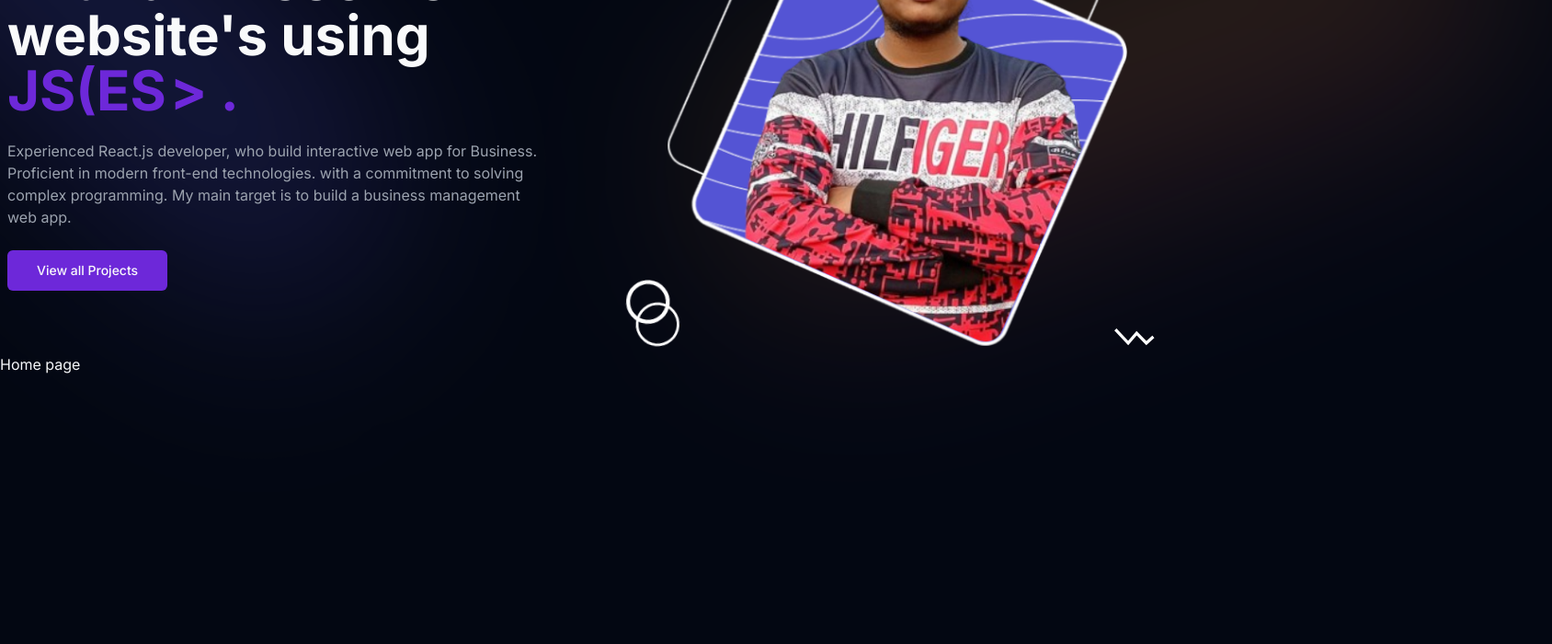
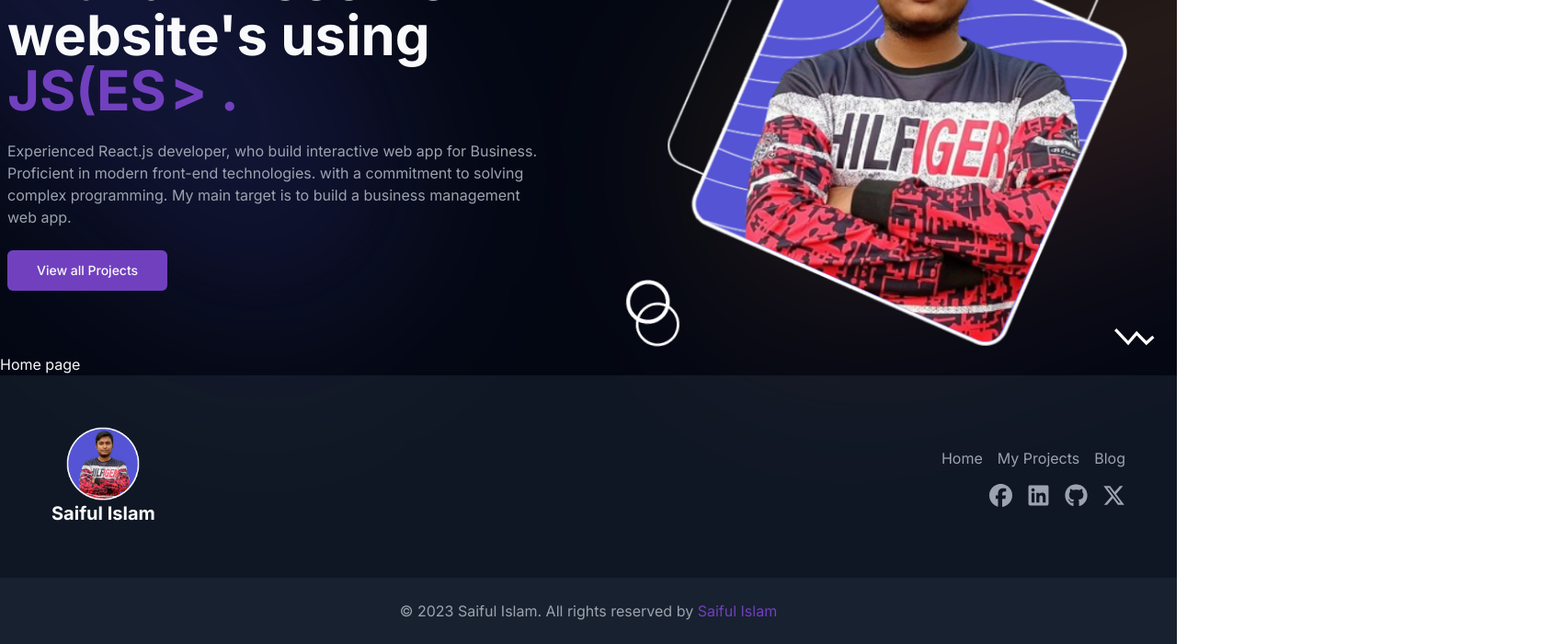
Before and after one commit to saiful7778/portfolio, a Next.js app: page / in a window 1280 px wide. Shown: the part 232-932 px from the top of the page at 92% size, 1688 px wide, since content can reach past the window. Before the commit the page ends 800 px from the top, so only its background shows below. Built offline with nearby package versions, Linux system fonts and the light colour scheme.

Commit message:
add footer

```diff
--- a/package.json
+++ b/package.json
@@ -15,6 +15,7 @@
     "framer-motion": "^11.2.9",
     "lucide-react": "^0.380.0",
     "next": "14.2.3",
+    "next-auth": "^4.24.7",
     "react": "^18",
     "react-dom": "^18",
     "react-icons": "^5.2.1",
--- a/src/app/(frontend)/layout.tsx
+++ b/src/app/(frontend)/layout.tsx
@@ -1,15 +1,17 @@
 import Banner from "@/components/shared/Banner";
+import Footer from "@/components/shared/Footer";
 import Navbar from "@/components/shared/Navbar";
 import { ReactNode } from "react";
 
 export default function FrontendLayout({ children }: { children: ReactNode }) {
   return (
     <>
-      <header>
+      <header className="container">
         <Navbar />
         <Banner />
       </header>
-      <main>{children}</main>
+      <main className="container">{children}</main>
+      <Footer />
     </>
   );
 }
--- a/src/app/globals.css
+++ b/src/app/globals.css
@@ -10,7 +10,7 @@
     --card-foreground: 210 20% 98%;
     --popover: 224 71.4% 4.1%;
     --popover-foreground: 210 20% 98%;
-    --primary: 263.4 70% 50.4%;
+    --primary: 263 50% 50%;
     --primary-foreground: 210 20% 98%;
     --secondary: 215 27.9% 16.9%;
     --secondary-foreground: 210 20% 98%;
@@ -30,9 +30,6 @@
 @layer base {
   * {
     @apply border-border;
-  }
-  body {
-    @apply container relative min-h-screen w-full overflow-x-hidden bg-background text-foreground;
   }
 }
 
--- a/src/app/layout.tsx
+++ b/src/app/layout.tsx
@@ -1,7 +1,6 @@
 import type { Metadata } from "next";
 import { Inter } from "next/font/google";
 import "./globals.css";
-import cn from "@/lib/utils/cn";
 
 const inter = Inter({ subsets: ["latin"] });
 
@@ -17,8 +16,10 @@ export default function RootLayout({
 }>) {
   return (
     <html lang="en">
-      <body className={cn("selection:bg-primary", inter.className)}>
-        {children}
+      <body className={inter.className}>
+        <div className="relative min-h-screen w-full overflow-x-hidden bg-background text-foreground selection:bg-primary">
+          {children}
+        </div>
       </body>
     </html>
   );
--- a/src/components/shared/Banner.tsx
+++ b/src/components/shared/Banner.tsx
@@ -11,9 +11,9 @@ import bannerProfile from "../../../public/banner_profile.png";
 
 export default function Banner() {
   return (
-    <section className="relative mx-auto flex w-full max-w-7xl flex-col items-center justify-between gap-20 p-2 lg:flex-row">
+    <section className="relative flex flex-col items-center justify-between gap-20 p-2 lg:flex-row">
       <div className="absolute -left-96 top-0 z-0 h-[300px] w-[900px] rotate-45 rounded-full bg-blue-blob blur-[100px] filter" />
-      <div className="relative z-[1] w-full lg:w-1/2">
+      <div className="z-[1] w-full lg:w-1/2">
         <h2 className="text-2xl uppercase tracking-widest">
           Hi, I{`'`}m Saiful Islam
         </h2>
--- /dev/null
+++ b/src/components/shared/Footer.tsx
@@ -0,0 +1,63 @@
+import Image from "next/image";
+import Link from "next/link";
+import profileImage from "../../../public/saiful_image.png";
+import { navLinks } from "@/lib/staticData";
+import { FaFacebook, FaLinkedin, FaGithub, FaXTwitter } from "react-icons/fa6";
+
+export default function Footer() {
+  return (
+    <footer className="bg-gray-800/50">
+      <div className="flex flex-col items-center justify-between gap-4 p-14 md:flex-row">
+        <Link href="/">
+          <Image
+            src={profileImage}
+            className="mx-auto"
+            width={80}
+            height={80}
+            alt="site logo"
+          />
+          <span className="text-xl font-bold">Saiful Islam</span>
+        </Link>
+        <div>
+          <nav className="flex items-center gap-4 whitespace-nowrap capitalize text-muted-foreground">
+            {navLinks.map((nav, idx) => (
+              <Link key={"footer-nav-item-" + idx} href={nav.path}>
+                {nav.navName}
+              </Link>
+            ))}
+          </nav>
+          <div className="mt-4 flex items-center justify-end gap-4 text-muted-foreground max-md:justify-center">
+            <Link
+              href="https://www.facebook.com/Saiful.Islam.Rafi.89"
+              target="_blank"
+            >
+              <FaFacebook size={25} />
+            </Link>
+            <Link
+              href="https://www.linkedin.com/in/saiful-islam-0471b924b"
+              target="_blank"
+            >
+              <FaLinkedin size={25} />
+            </Link>
+            <Link href="https://github.com/saiful7778" target="_blank">
+              <FaGithub size={25} />
+            </Link>
+            <Link href="https://x.com/SaifulI87764986" target="_blank">
+              <FaXTwitter size={25} />
+            </Link>
+          </div>
+        </div>
+      </div>
+      <p className="bg-gray-800/60 p-6 text-center text-muted-foreground">
+        © 2023 Saiful Islam. All rights reserved by{" "}
+        <Link
+          className="text-primary"
+          href="https://github.com/saiful7778"
+          target="_blank"
+        >
+          Saiful Islam
+        </Link>
+      </p>
+    </footer>
+  );
+}
```
Also changed, not shown: 2 other files (tests, documents, lock files or other folders).
